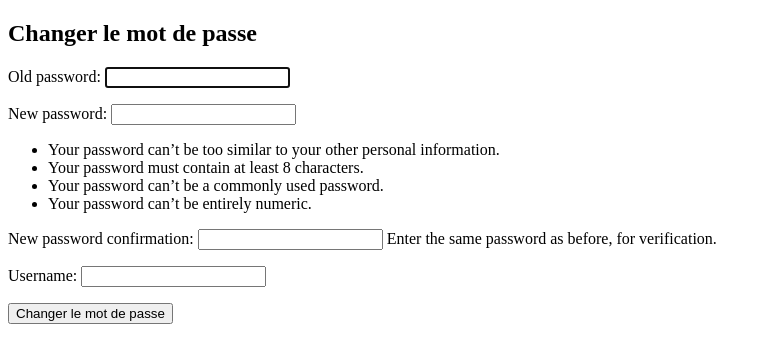
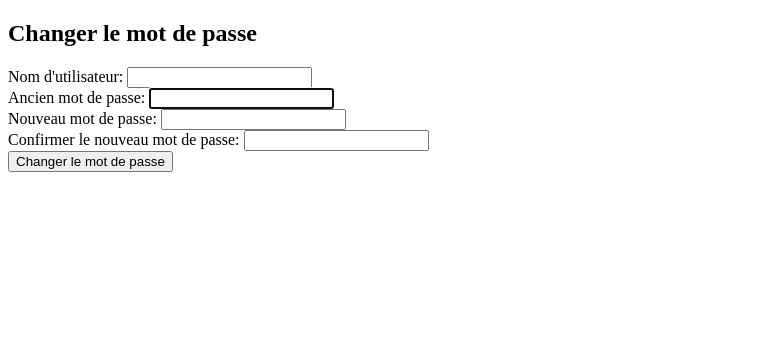
Before and after one commit to AlexianeBA/DA-Python-P9, a Django app: page /change_password in a window 1280 px wide. Shown: the top 363 px of the page, without its empty margins (0-771 px from the left). Run offline with Django 5.2, Linux system fonts and the light colour scheme.

Commit message:
update change password

```diff
--- a/manage_user/forms.py
+++ b/manage_user/forms.py
@@ -22,4 +22,7 @@ class CustomPasswordChangeForm(PasswordChangeForm):
     username = forms.CharField()
 
     def clean_username(self):
-        return self.cleaned_data['username']
+        username = self.cleaned_data['username']
+        if not username:
+            raise forms.ValidationError("Le nom d'utilisateur est requis.")
+        return username
--- a/manage_user/templates/change_password.html
+++ b/manage_user/templates/change_password.html
@@ -22,9 +22,32 @@
 
     <form method="post">
         {% csrf_token %}
-        {{ form.as_p }}
+        <div class="form-group">
+            <label for="{{ form.username.id_for_label }}">Nom d'utilisateur:</label>
+            {{ form.username }}
+            {{ form.username.errors }}
+        </div>
+        <div class="form-group">
+            <label for="{{ form.old_password.id_for_label }}">Ancien mot de passe:</label>
+            {{ form.old_password }}
+            {{ form.old_password.errors }}
+        </div>
+
+        <div class="form-group">
+            <label for="{{ form.new_password1.id_for_label }}">Nouveau mot de passe:</label>
+            {{ form.new_password1 }}
+            {{ form.new_password1.errors }}
+        </div>
+
+        <div class="form-group">
+            <label for="{{ form.new_password2.id_for_label }}">Confirmer le nouveau mot de passe:</label>
+            {{ form.new_password2 }}
+            {{ form.new_password2.errors }}
+        </div>
+
         <button type="submit">Changer le mot de passe</button>
     </form>
 {% endblock %}
+
 </body>
 </html>
```
Also changed, not shown: manage_user/templates/index.html (+3 -28 lines), manage_user/templates/login.html (+0 -7 lines).
